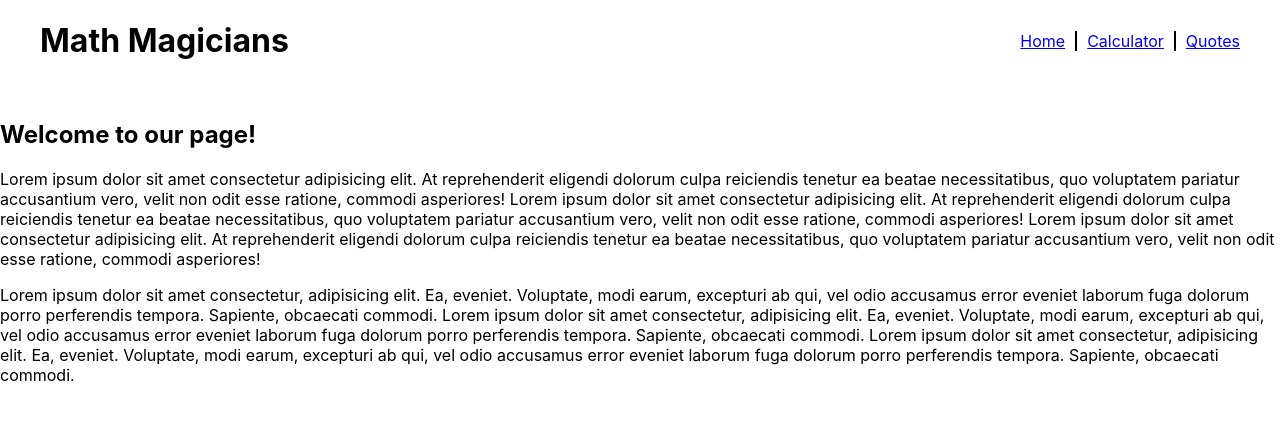
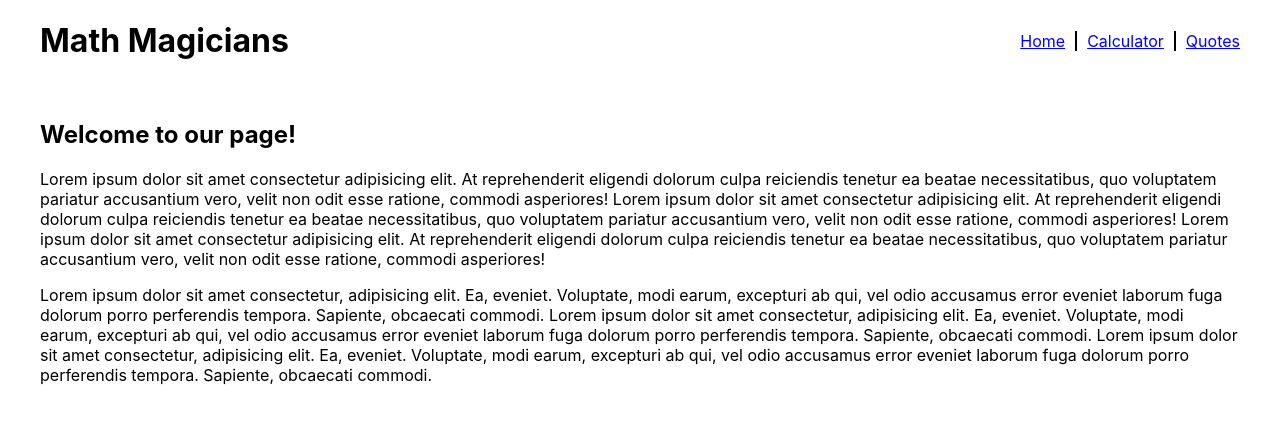
Before and after one commit to Luffytaro22/Math-Magicians, a React (Create React App) app: page / in a window 1280 px wide. Shown: the top 422 px of the page. Built offline with nearby package versions, Linux system fonts and the light colour scheme.

Commit message:
Add styles to the outlet div

```diff
--- a/src/index.css
+++ b/src/index.css
@@ -83,3 +83,7 @@ code {
 .right-operations {
   background-color: orange;
 }
+
+#outlet {
+  padding: 0 40px;
+}
```
